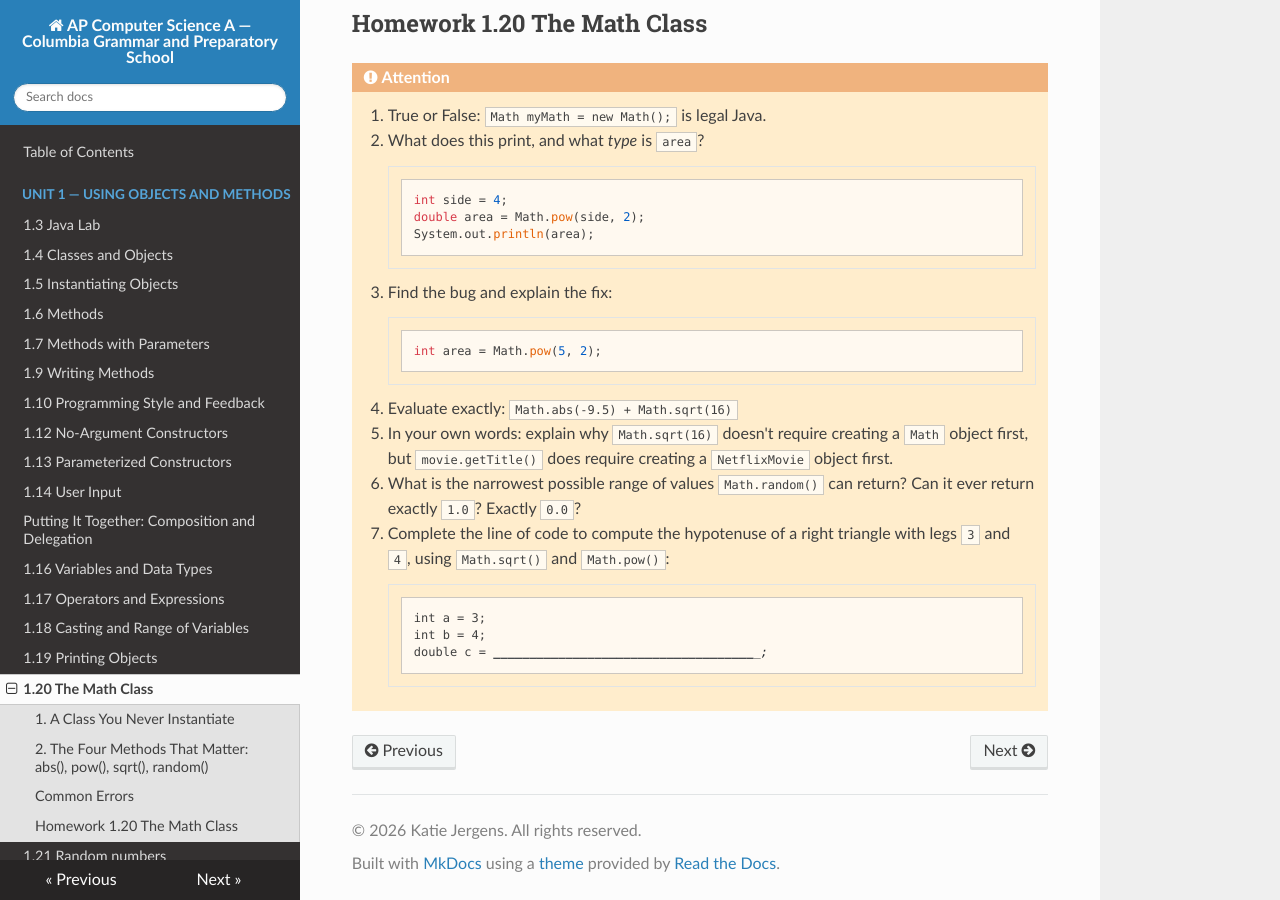
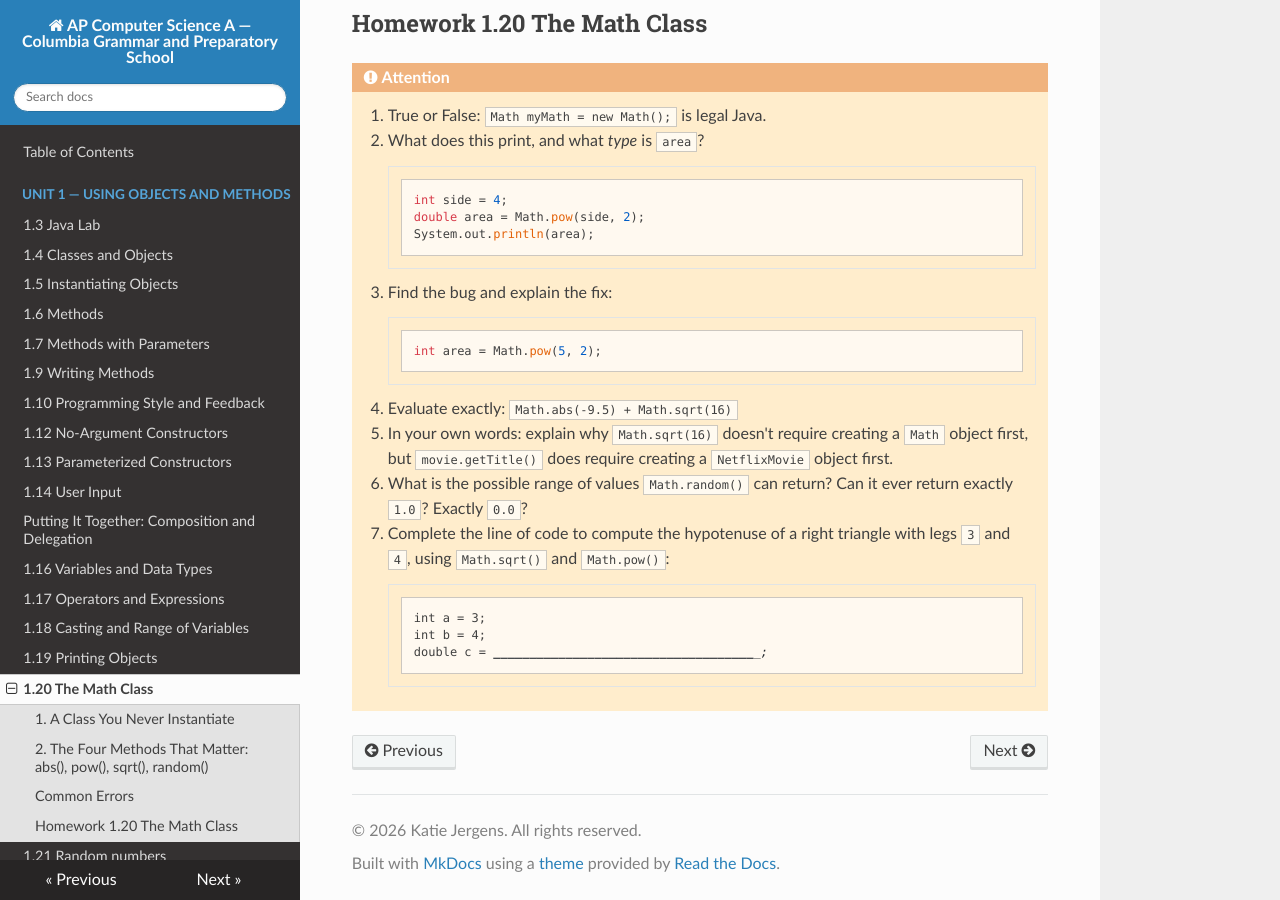
Before and after one commit to kjergens/apcsa-site, an MkDocs documentation site: the page built from docs/unit1/notes_20_the_math_class.md, in a window 1280 px wide and 900 px high, scrolled down 2091 px. Built offline with MkDocs 1.6.1, drawn with Linux system fonts in a browser that asks for light colours; nearby versions of some CDN libraries.

Commit message:
Clarify question about Math.random() range

````diff
--- a/docs/unit1/notes_20_the_math_class.md
+++ b/docs/unit1/notes_20_the_math_class.md
@@ -88,7 +88,7 @@ On its own, `Math.random()` only gives you a decimal between 0 and 1 — turning
 
     5. In your own words: explain why `Math.sqrt(16)` doesn't require creating a `Math` object first, but `movie.getTitle()` does require creating a `NetflixMovie` object first.
 
-    6. What is the narrowest possible range of values `Math.random()` can return? Can it ever return exactly `1.0`? Exactly `0.0`?
+    6. What is the possible range of values `Math.random()` can return? Can it ever return exactly `1.0`? Exactly `0.0`?
 
     7. Complete the line of code to compute the hypotenuse of a right triangle with legs `3` and `4`, using `Math.sqrt()` and `Math.pow()`:
     ```java
````
